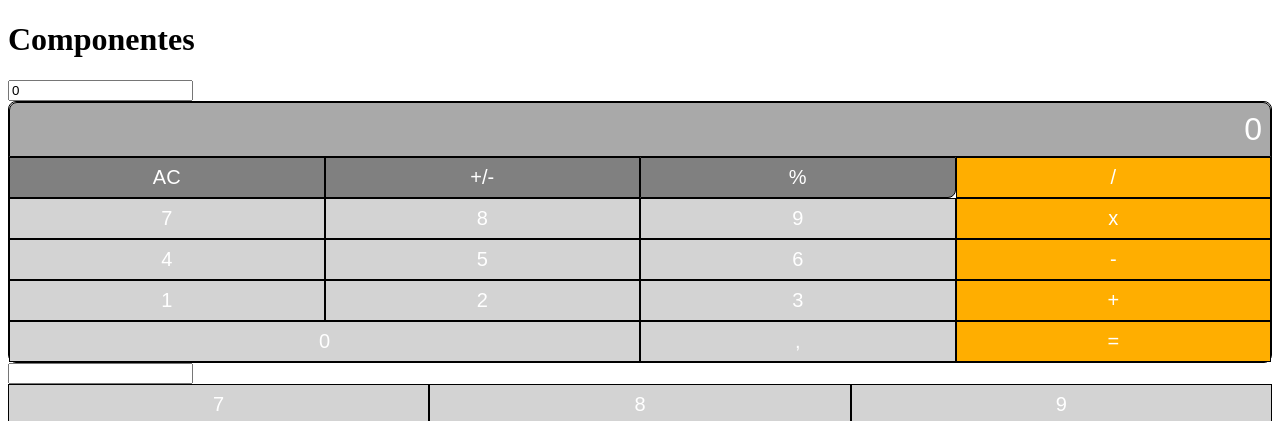
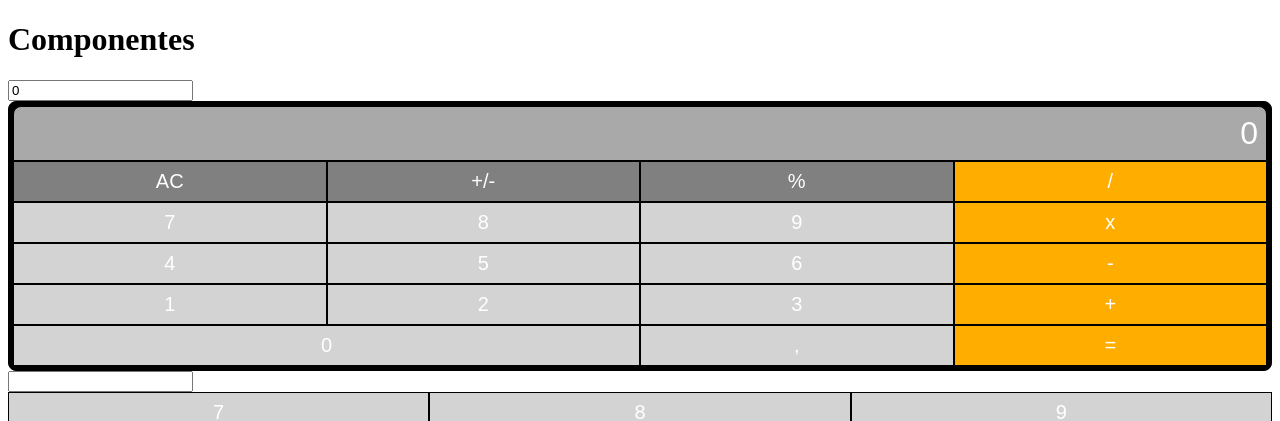
Before and after one commit to javierlete/angular-2490-2, an Angular app: page / in a window 1280 px wide. Shown: the top 421 px of the page. Built offline with nearby package versions, Linux system fonts and the light colour scheme.

Commit message:
Cambio estético de los redondeos

```diff
--- a/src/app/calculadora/calculadora.component.css
+++ b/src/app/calculadora/calculadora.component.css
@@ -1,13 +1,11 @@
 div {
+    background-color: black;
     --redondeo: 0.5rem;
     display: grid;
     grid-template-columns: repeat(4, 1fr);
     border: 1px solid black;
     border-radius: var(--redondeo);
-}
-
-button:last-of-type {
-    border-radius: 0 0 var(--redondeo) 0;
+    padding: 0.25rem;
 }
 
 button, input {
```
